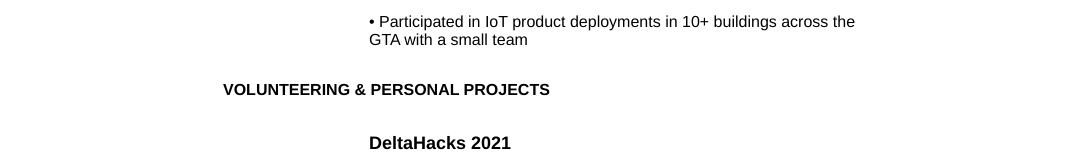
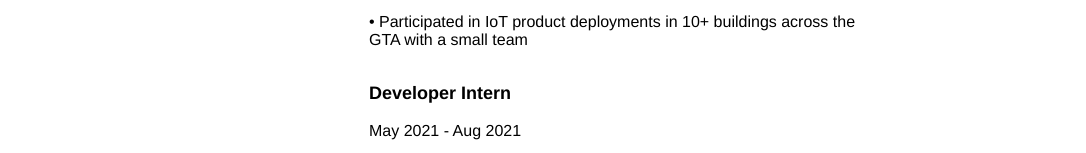
Before and after one commit to ericbilaver/ericbilaver.github.io, a Gatsby site: page /work in a window 1280 px wide. Shown: the part 647-800 px from the top of the page, without its empty margins (97-1183 px from the left). Built offline with nearby package versions, Linux system fonts and the light colour scheme; Gatsby itself is replaced by a stand-in of ours.

Commit message:
added ahead info

```diff
--- a/src/pages/contact.js
+++ b/src/pages/contact.js
@@ -12,8 +12,7 @@ const Contact = () => {
       <div className="contact-container">
         <h1>Say Hi!</h1>
         <p className="contact-text">
-          Right now, I'm looking for an internship for Summer 2021. Feel free to
-          reach out if you have any questions!{" "}
+          Feel free to reach out if you have any questions!{" "}
         </p>
 
         <br />
--- a/src/pages/work.js
+++ b/src/pages/work.js
@@ -6,6 +6,7 @@ import Footer from "../components/footer";
 import "../styles/styles.scss";
 
 import MeroLogo from "../images/mero_logo.png";
+import AHeadLogo from "../images/ahead.jpeg";
 import NDLogo from "../images/nd_logo.png";
 import HTN from "../images/HTN.jpg";
 import ECOO from "../images/ECOO.png";
@@ -26,6 +27,7 @@ const Work = () => {
       <AboutList title="WORK EXPERIENCE">
         <Accomp
           pictureName={MeroLogo}
+          link="https://mero.co/"
           dates="Aug 2020 - Dec 2020"
           title="Senior Implementation Specialist"
           desc={[
@@ -37,12 +39,26 @@ const Work = () => {
         />
         <Accomp
           pictureName={MeroLogo}
+          link="https://mero.co/"
           dates="Feb 2020 - Apr 2020"
           title="Junior Implementation Specialist"
           desc={[
             "• Monitored product stock by designing a custom storage tracking app while also working with distributors to decrease manufacturing costs over 40%",
             "• Designed and created bi-weekly and quarterly business reports for clients",
             "• Participated in IoT product deployments in 10+ buildings across the GTA with a small team",
+          ]}
+        />
+        <Accomp
+          pictureName={AHeadLogo}
+          link="https://www.aheadsimulations.com/"
+          dates="May 2021 - Aug 2021"
+          title="Developer Intern"
+          desc={[
+            "• Designed and implemented Vue components and Python scripts for an audiology training platform (CARL)",
+            "• Configured, tested, and troubleshot various low-level protocols (I2S, I2C, SPI) on the Jetson Nano system",
+            "• Soldered SMD components and collaborated with team members to test various PCB boards",
+            "• Wrote documentation and workflows for hardware, software, boot protocols, and future interns",
+            "• Contributed to software production planning and project management for future product launch",
           ]}
         />
       </AboutList>
```
Also changed, not shown: src/images/ahead.jpeg (added).
